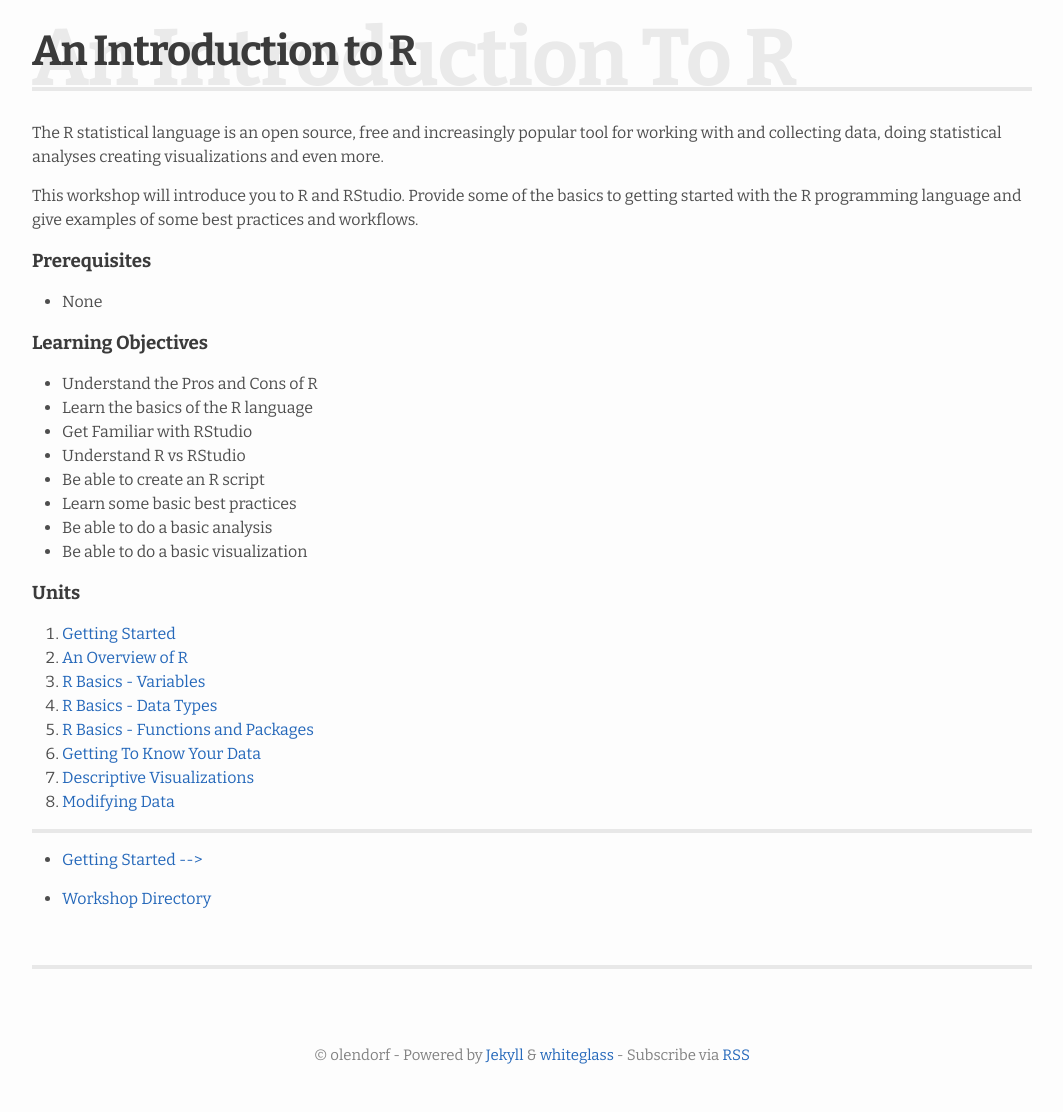
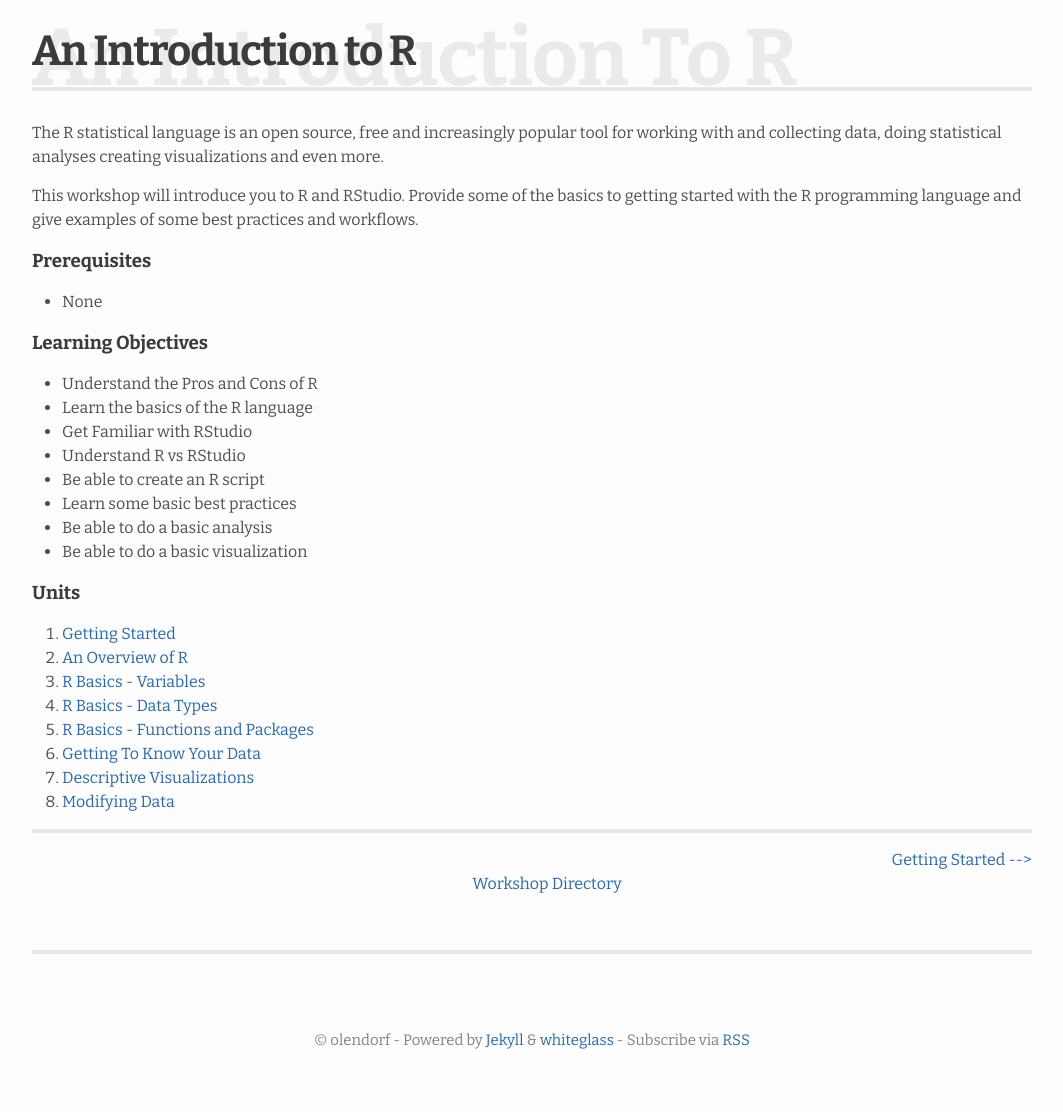
Before and after one commit to NC-State-Libraries-Workshops/ncsu_apprentice, a Jekyll site: the page built from index.md, in a window 1280 px wide. Shown: the whole page, without its empty margins (108-1171 px from the left). Built offline with Jekyll 4.4.1, drawn with Linux system fonts in a browser that asks for light colours; Markdown is read by kramdown in place of the engine named in the settings.

Commit message:
fixed page navigation on home page

```diff
--- a/_layouts/home.html
+++ b/_layouts/home.html
@@ -43,23 +43,20 @@ layout: default
   </ol>
 
   <hr/>
-  <div>
+
+  <div id="navigation">
     <ul>
-            <li class="navigation right">
+      <li class="right">
           <a href="{{ sorted_pages.first.url | prepend:site.baseurl }}"> {{sorted_pages.first.title}} --></a>
       </li>
     </ul>
-  </div>
-  <div>
+    <br/>
     <ul>
-          {% if site.directory_title %}
-            <li class="navigation center">
+      <li class="center">
         <a href={{ site.directory_url}}>{{ site.directory_title }}</a>
       </li>
-          {% endif %}
     </ul>
   </div>
-
   <br/>
 
   <hr/>
```
Lines whose indentation alone changed are shown as unchanged.
